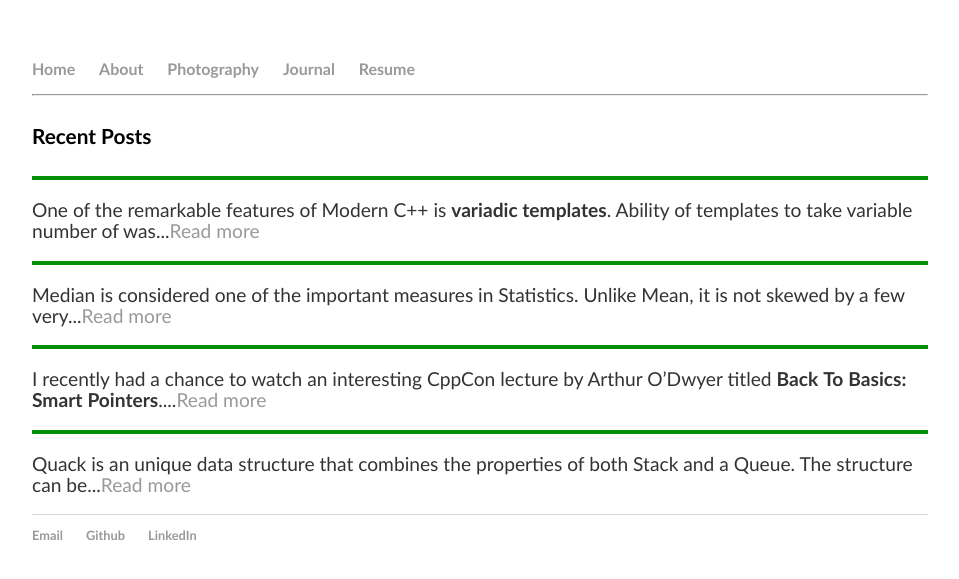
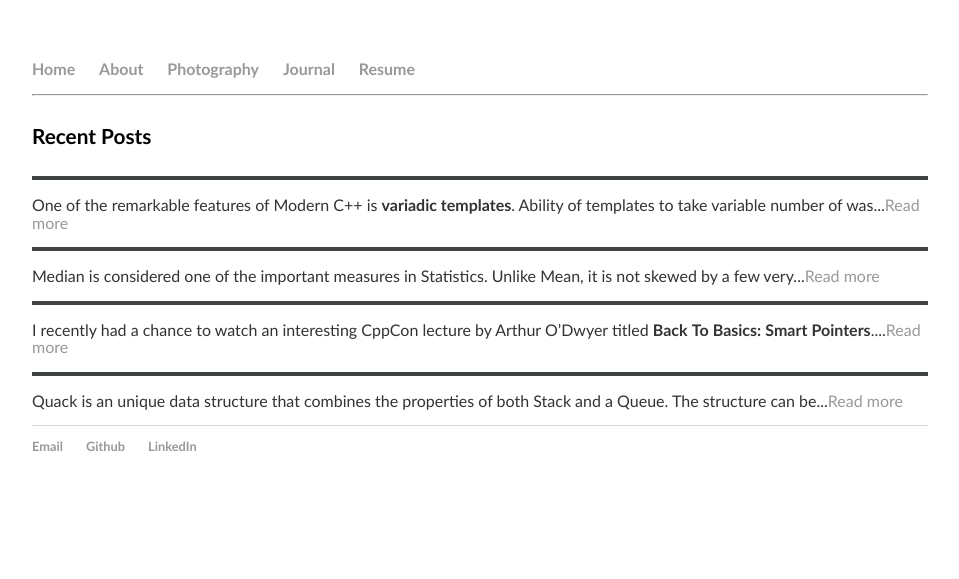
Before and after one commit to vivekgautham/vivekgautham.github.io, a Jekyll site: the page built from index.html, in a window 1280 px wide. Shown: the top 579 px of the page, without its empty margins (160-1119 px from the left). Built offline with Jekyll 4.4.1, drawn with Linux system fonts in a browser that asks for light colours; nearby versions of some CDN libraries.

Commit message:
font size changes...

```diff
--- a/css/main.css
+++ b/css/main.css
@@ -3,7 +3,7 @@ body { margin: 60px auto; width: 70%; }
 a { text-decoration: none; color: #999; }
 a:hover { text-decoration: underline; }
 
-p, ul { font-size: 1.2em; line-height: 1.1em; color: #333; font-family: 'Trebuchet MS', 'Verdana', 'sans-serif';}
+p, ul { font-size: 1.0em; line-height: 1.1em; color: #333; font-family: 'Trebuchet MS', 'Verdana', 'sans-serif';}
 
 h1, h2, h3, h4 { font-family: 'Trebuchet MS', 'Verdana', 'sans-serif'; }
 h1 { font-size: 2.4em; }
@@ -25,19 +25,21 @@ ul.posts li { list-style: none; margin: 12px; }
 .cv h1 { font-size: 2.8em; }
 .cv h2 { font-size: 2.4em; }
 .cv address, .cv .download { font-family: 'Trebuchet MS', 'Verdana', 'sans-serif'; }
-.cv address, .cv p { font-size: 1.2em; }
-.cv .download { float: right; font-size: .8em; text-transform: uppercase; }
+.cv address, .cv p { font-size: 1.0em; }
+.cv .download { float: right; font-size: 0.8em; text-transform: uppercase; }
 
 p.excerpt{
-    border-bottom: 4px solid rgb(5, 143, 5);
-    background-color: rgb(57, 82, 11);
+    border-bottom: 4px solid rgb(64, 68, 64);
     font-family: 'Trebuchet MS', 'Verdana', 'sans-serif';
+    font-size: 1.0em;
 }
 
 .resume {
     font-family: 'Trebuchet MS', 'Verdana', 'sans-serif';
+    font-size: 1.0em;
 }
 
 .post p span {
     font-family: 'Trebuchet MS', 'Verdana', 'sans-serif';
+    font-size: 1.0em;
 }
```
